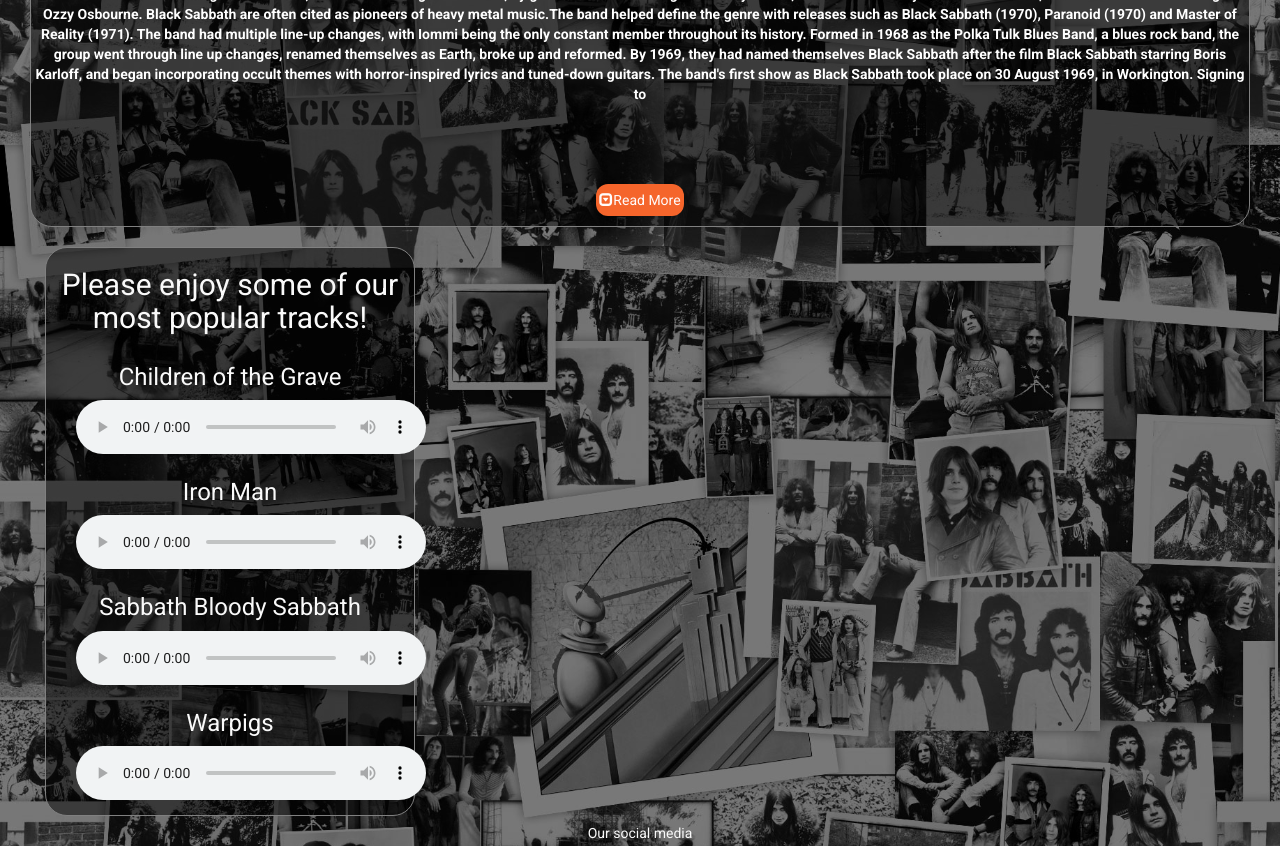
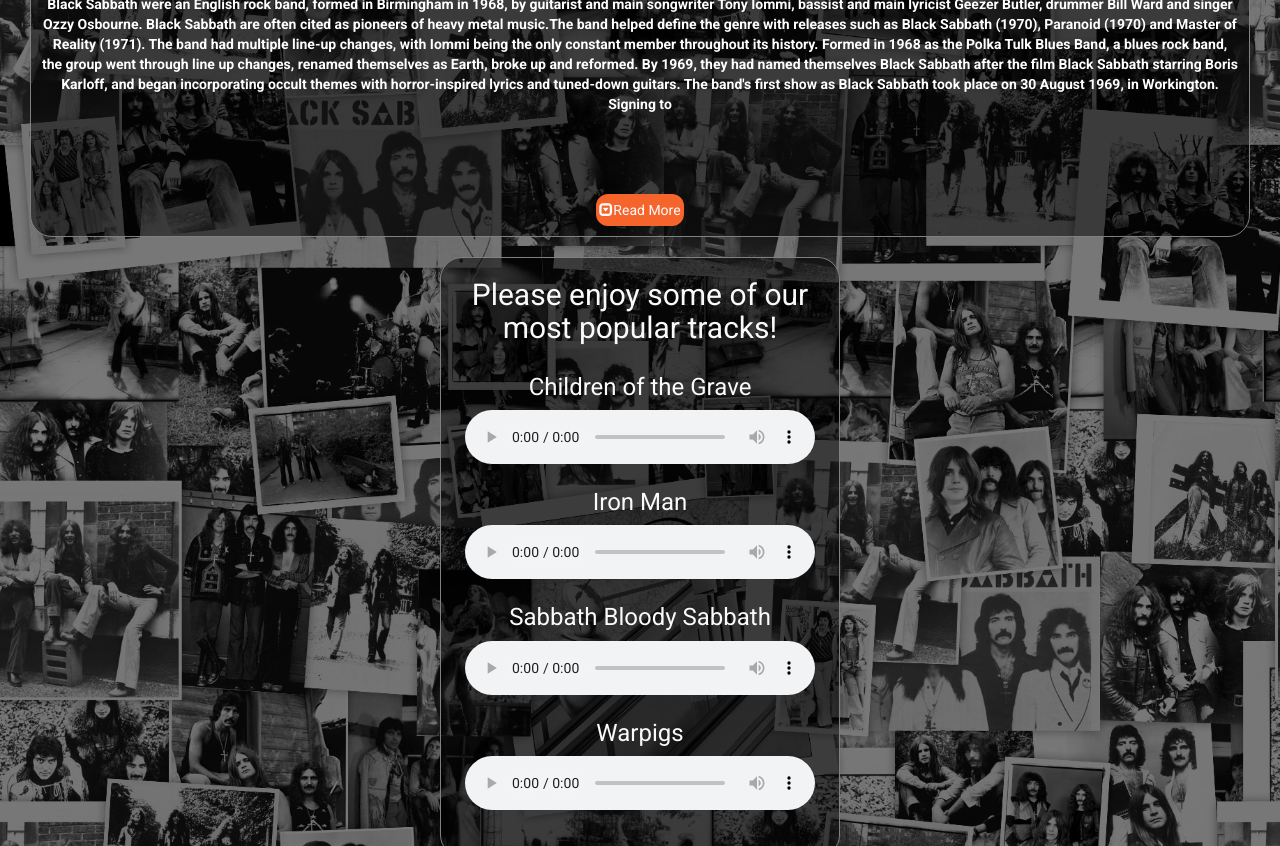
Before and after one commit to Code-Institute-Submissions/milestone-project1, a plain HTML site: page index.html in a window 1280 px wide. Shown: the part 630-1476 px from the top of the page. Drawn offline with nearby package versions, Linux system fonts and the light colour scheme.

Commit message:
third commit

```diff
--- a/index.html
+++ b/index.html
@@ -130,12 +130,12 @@
                     <!--Start of Sample Songs-->
                     <div class="container-fluid">
                         <div class="rows">
-                            <div id ="audiosection" class="col-xs-12">
+                            <div id ="audiosection">
 
                                 <h2 id="text-center sample-songs"> Please enjoy some of our most popular tracks!</h2>
 
 
-                                <div class="col-lg-12 col-md-12 col-sm-12 col-xs-12">
+                                <div class="col-lg-8 col-md-12 col-sm-6 col-xs-12">
                                     <div class="audio-wrapper">
                                         <h3>Children of the Grave</h3>
                                         <audio controls class="song-control">
@@ -144,7 +144,7 @@
                       </audio>
                                     </div>
                                 </div>
-                                <div class="col-lg-12 col-md-12 col-sm-12 col-xs-12">
+                                <div class="col-lg-8 col-md-12 col-sm-6 col-xs-12">
                                     <div class="audio-wrapper">
                                         <h3>Iron Man</h3>
                                         <audio controls>
@@ -153,7 +153,7 @@
                       </audio>
                                     </div>
                                 </div>
-                                <div class="col-lg-12 col-md-12 col-sm-12 col-xs-12">
+                                <div class="col-lg-8 col-md-12 col-sm-6 col-xs-12">
                                     <div class="audio-wrapper">
                                         <h3>Sabbath Bloody Sabbath</h3>
                                         <audio controls>
@@ -162,7 +162,7 @@
                       </audio>
                                     </div>
                                 </div>
-                                <div class="col-lg-12 col-md-12 col-sm-12 col-xs-12">
+                                <div class="col-lg-8 col-md-12 col-sm-6 col-xs-12">
                                     <div class="audio-wrapper">
                                         <h3>Warpigs</h3>
                                         <audio controls>
@@ -175,12 +175,15 @@
                         </div>
                     </div>
                 </div>
+
         </article>
         <!--End of Sample Song-->
         <!--footer-->
+
         <footer class="container-fluid">
             <div class="row">
                 <div class="col-lg-12 text-center">
+                    <br>
                     <h5 class="upper case general-sub">Our social media</h5>
                     <ul class="list-inline social-links">
                         <li><a target="_blank" href="https://www.facebook.com/BlackSabbath/"><i class="fa fa-facebook"></i></a></li>
--- a/style.css
+++ b/style.css
@@ -140,7 +140,7 @@
 
 /*background for all pages*/
 
-body {
+.body {
  text-align: center;
  font-family: 'Roboto', sans-serif;
  color: #fafafa;
@@ -326,7 +326,7 @@
  border-color: grey;
  background-color: rgba(0, 0, 0, 0.5);
  border-radius: 22px;
- padding-bottom: 10px;
+ padding: 10px;
 }
 
 
@@ -339,8 +339,8 @@
  border-radius: 22px;
  padding-bottom: 10px;
  width: 360px;
- margin-left: auto;
- margin-right: auto;
+ height: 590px;
+ text-align: center;
 }
 
 .transboxhome h1 h2 {
@@ -394,6 +394,10 @@
   margin-left: auto;
   margin-right: auto;
  }
+
+ article {
+  margin: 0 auto;
+ }
  #audiosection {
   margin-top: 20px;
   border: 1px;
@@ -403,6 +407,8 @@
   border-radius: 22px;
   padding-bottom: 10px;
   width: 260px;
+  height: 400px;
+  margin-bottom: 10px;
   margin-left: auto;
   margin-right: auto;
  }
@@ -419,19 +425,21 @@
   border-color: grey;
   background-color: rgba(0, 0, 0, 0.5);
   border-radius: 22px;
+  padding: 10px;
 
  }
 
 
  .transboxhome p {
-  margin: 5%;
   font-weight: bold;
   color: #FFFFFF;
   text-align: center;
  }
 
 }
+
 /* Extra small devices (phones, 600px and down) */
+
 @media only screen and (max-width: 600px) {
  audio {
   width: 200px;
@@ -448,6 +456,8 @@
   border-radius: 22px;
   padding-bottom: 10px;
   width: 260px;
+  height: 620px;
+  margin-bottom: 10px;
   margin-left: auto;
   margin-right: auto;
  }
@@ -457,6 +467,7 @@
 }
 
 /* Small devices (portrait tablets and large phones, 600px and up) */
+
 @media only screen and (min-width: 600px) {
  audio {
   width: 200px;
@@ -473,6 +484,8 @@
   border-radius: 22px;
   padding-bottom: 10px;
   width: 260px;
+  height: 620px;
+  margin-bottom: 10px;
   margin-left: auto;
   margin-right: auto;
  }
@@ -482,6 +495,7 @@
 }
 
 /* Medium devices (landscape tablets, 768px and up) */
+
 @media only screen and (min-width: 768px) {
  audio {
   width: 250px;
@@ -498,16 +512,22 @@
   border-radius: 22px;
   padding-bottom: 10px;
   width: 260px;
+  height: 700px;
+  margin-bottom: 10px;
   margin-left: auto;
   margin-right: auto;
+  float: none;
  }
  .audio-wrapper {
   text-align: center;
+  float: none;
  }
 }
 
 /* Large devices (laptops/desktops, 992px and up) */
-@media only screen and (min-width: 992px) {audio {
+
+@media only screen and (min-width: 992px) {
+ audio {
   width: 250px;
   height: 54px;
   margin-left: auto;
@@ -521,21 +541,24 @@
   background-color: rgba(0, 0, 0, 0.5);
   border-radius: 22px;
   padding-bottom: 10px;
-  width: 260px;
-  margin-left: auto;
-  margin-right: auto;
+  width: 350px;
+  height: 600px;
  }
  .audio-wrapper {
   text-align: center;
- }}
+  float: none;
+ }
+}
 
 /* Extra large devices (large laptops and desktops, 1200px and up) */
+
 @media only screen and (min-width: 1200px) {
  audio {
   width: 350px;
   height: 54px;
   margin-left: auto;
   margin-right: auto;
+
  }
  #audiosection {
   margin-top: 20px;
@@ -545,14 +568,15 @@
   background-color: rgba(0, 0, 0, 0.5);
   border-radius: 22px;
   padding-bottom: 10px;
-  width: 370px;
-  margin-left: auto;
-  margin-right: auto;
+  width: 400px;
+  height: 600px;
  }
  .audio-wrapper {
   text-align: center;
- }
-}
+  float: none;
+ }
+}
+
 /* band page */
 
 .transboxband {
```
Lines whose indentation alone changed are shown as unchanged.
